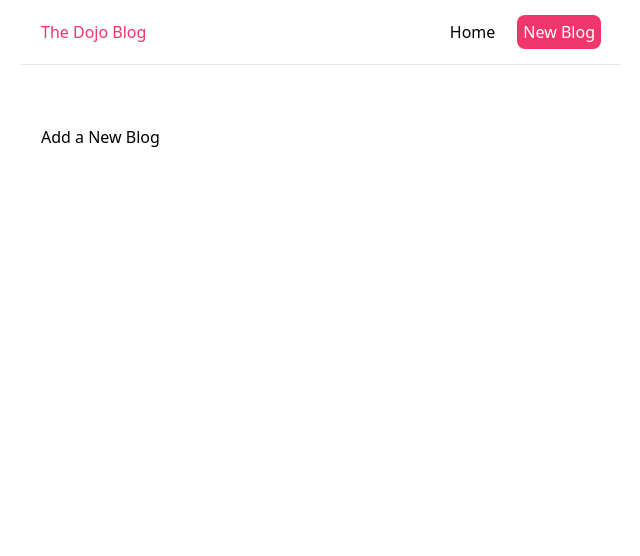
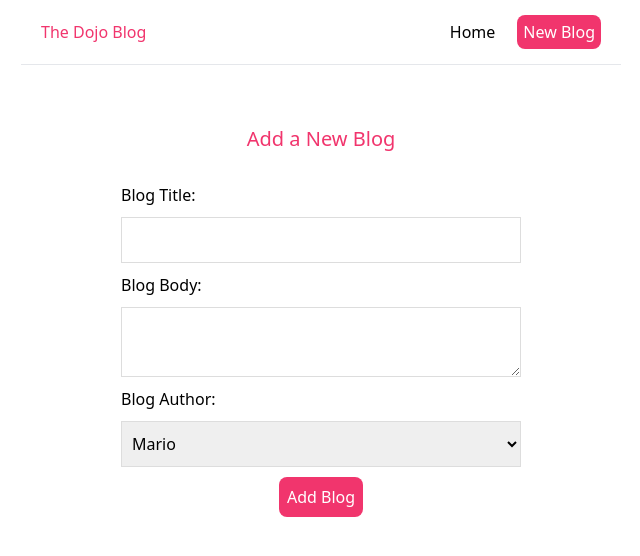
Before and after one commit to jakebogan01/Mini-Blog, a React (Create React App) app: page /create in a window 1280 px wide. Shown: the top 556 px of the page, without its empty margins (319-959 px from the left). Built offline with nearby package versions, Linux system fonts and the light colour scheme.

Commit message:
added create form

```diff
--- a/src/Create.js
+++ b/src/Create.js
@@ -1,7 +1,44 @@
+import {useState} from "react";
+
 const Create = () => {
+    const [title, setTitle] = useState('');
+    const [body, setBody] = useState('');
+    const [author, setAuthor] = useState('mario');
+    const handleSubmit = (e) => {
+        e.preventDefault();
+        const blog = { title, body, author };
+    }
+
     return (
-        <div>
-            <h2>Add a New Blog</h2>
+        <div className="max-w-[400px] mx-auto text-center">
+            <h2 className="text-xl text-[#f1356d] mb-[30px]">Add a New Blog</h2>
+            <form onSubmit={handleSubmit}>
+                <label className="block text-left" htmlFor="">Blog Title:</label>
+                <input
+                    className="block w-full px-1.5 py-2.5 my-2.5 border border-[#dddddd] box-border"
+                    type="text"
+                    value={title}
+                    required
+                    onChange={(e) => setTitle(e.target.value)}
+                />
+                <label className="block text-left" htmlFor="">Blog Body:</label>
+                <textarea
+                    className="block w-full px-1.5 py-2.5 my-2.5 border border-[#dddddd] box-border"
+                    value={body}
+                    required
+                    onChange={(e) => setBody(e.target.value)}
+                />
+                <label className="block text-left" htmlFor="">Blog Author:</label>
+                <select
+                    className="block w-full px-1.5 py-2.5 my-2.5 border border-[#dddddd] box-border"
+                    value={author}
+                    onChange={(e) => setAuthor(e.target.value)}
+                >
+                    <option value="mario">Mario</option>
+                    <option value="luigi">Luigi</option>
+                </select>
+                <button className="bg-[#f1356d] text-white border-0 p-2 rounded-lg cursor-pointer">Add Blog</button>
+            </form>
         </div>
     );
 }
```
